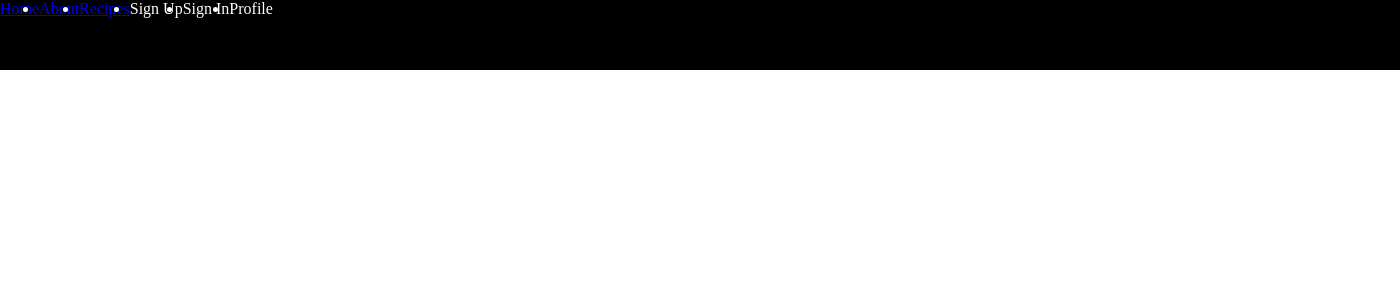
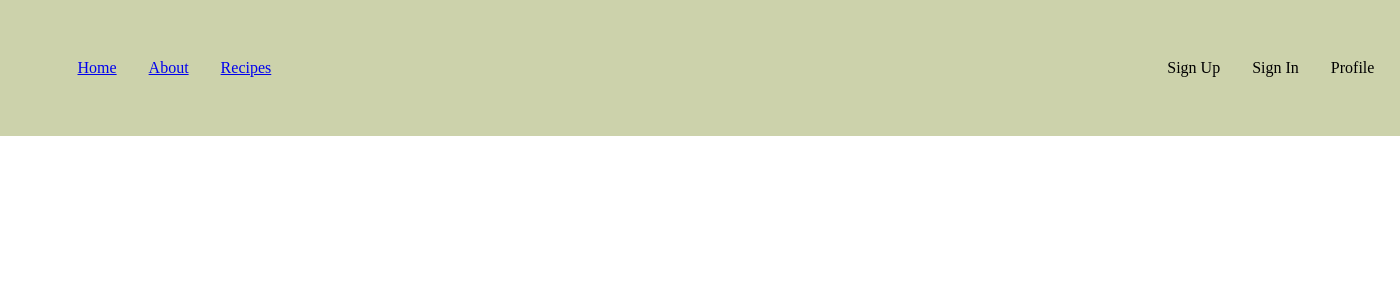
Before and after one commit to Pankajpadekar/recipe_project, a Django app: page / in a window 1400 px wide. Shown: the top 300 px of the page. Run offline with Django 5.2, Linux system fonts and the light colour scheme.

Commit message:
made some changes

```diff
--- a/vege/static/style_home.css
+++ b/vege/static/style_home.css
@@ -7,24 +7,36 @@ html {
     scroll-behavior: smooth;
 }
 
-.nav {
+
+.nav,
+.nav-1,
+.nav-2 {
     display: flex;
-    height: 70px;
+    height: 17vh;
     width: 100%;
-    background-color: black;
-    color: white;
+    background-color: rgb(204, 210, 171);
+    color: black;
+}
+
+.nav-1,
+.nav-2 {
+    align-items: center;
+    flex-grow: 1;
+    list-style: none;
+    /* Allow both navs to grow to fill available space */
 }
 
 .nav-1 {
-    display: flex;
-    align-items: center;
-    justify-content: space-around;
+    position: relative;
+    left: 40%;
+    justify-content: flex-start;
+    gap: 2rem;
 }
 
 
 .nav-2 {
-    display: flex;
-    right: 0;
-    align-items: center;
-    justify-content: space-around;
+    position: relative;
+    left: 470%;
+    justify-content: flex-end;
+    gap: 2rem;
 }
--- a/vege/templates/home.html
+++ b/vege/templates/home.html
@@ -1,10 +1,10 @@
 <!DOCTYPE html>
 <html lang="en">
   <head>
-    <meta charset="UTF-8">
-    <meta name="viewport" content="width=device-width, initial-scale=1.0">
+    <meta charset="UTF-8" />
+    <meta name="viewport" content="width=device-width, initial-scale=1.0" />
     <title>Document</title>
-    <link rel="stylesheet" href="static/style_home.css">
+    <link rel="stylesheet" href="static/style_home.css" />
   </head>
   <body>
     <div class="nav">
```
Lines whose indentation alone changed are shown as unchanged.
